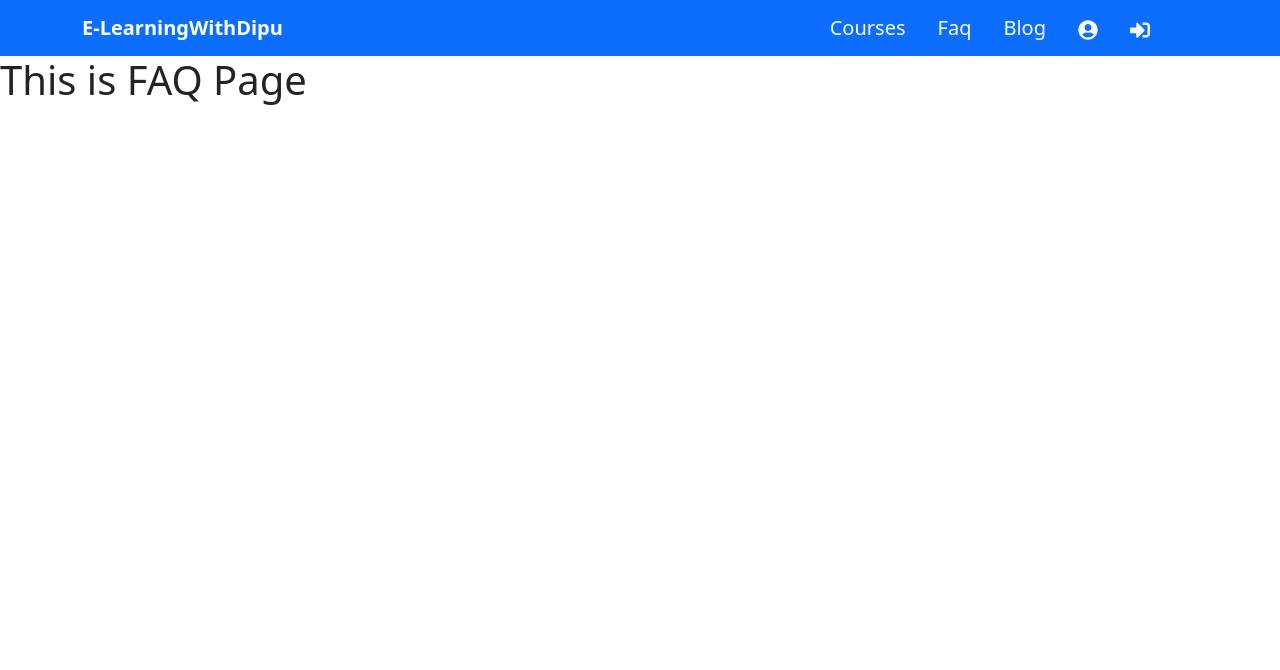
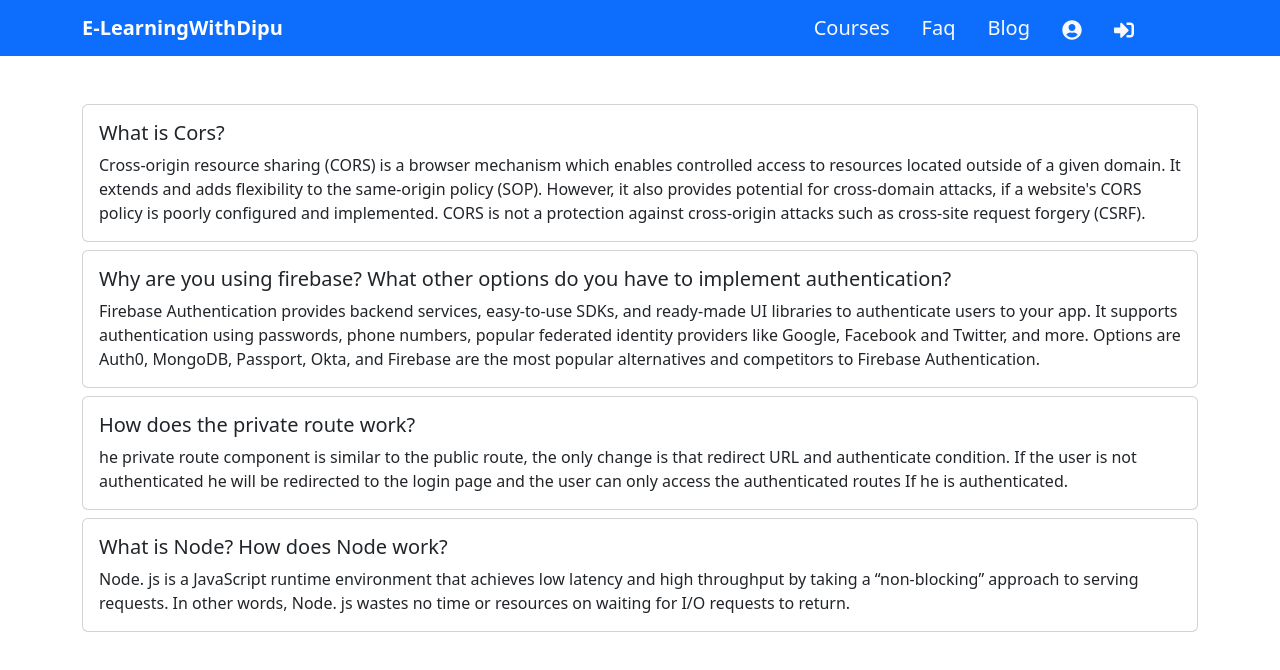
Before and after one commit to mzhdipu/e-learningwithdipu, a React (Create React App) app: page /faq in a window 1280 px wide. Shown: the top 670 px of the page. Built offline with nearby package versions, Linux system fonts and the light colour scheme; no server answers.

Commit message:
setup live api link

```diff
--- a/src/pages/Blog/Blog.js
+++ b/src/pages/Blog/Blog.js
@@ -1,10 +1,26 @@
 import React from 'react';
+import { Container } from 'react-bootstrap';
+import Button from 'react-bootstrap/Button';
+import Card from 'react-bootstrap/Card';
 
 const Blog = () => {
     return (
-        <div>
-            <h1>This is Blog Page</h1>
-        </div>
+        <Container className='my-5'>
+            <Card>
+                <Card.Body>
+                    <Card.Title>Top 5 Reasons to Learn JavaScript</Card.Title>
+                    <Card.Text>
+                    Being a developer it is overwhelming to learn multiple languages to build different kinds of applications. Most of the time we need to learn more than one language just to build a single application or to build various applications. For the frontend part, you learn a different language and for the backend one a different language. For mobile, you learn a different one, for game development you learn a different one. Every time learning a new language becomes quite confusing or sometimes frustrating for developers… Surely we all want to stick to one language that can perform pretty much any task. <br />
+
+                    So whats the solution for the above problems? Can we just learn a single language and manage multiple things together? Is there any language that can fulfill most of the tasks? Is there any language that can be used everywhere…? <br />
+
+                    JavaScript is everywhere…whether its a small startup or a big company, most of them are working on this language to build various kinds of applications. Earlier JavaScript was only used to make your page interactive and it was limited to the web browser only. But now this language has become a part of server-side coding as well and its giving tough competition to the other languages in the market.  <br />
+
+                    Today, JavaScript is visible almost everywhere. A lot of frameworks and libraries are also available that can do pretty much anything you want.  It is used by 95% of all the websites which you can check here. According to Stack Overflow Developer Survey 2020, JavaScript is the #1 programming language.
+                    </Card.Text>
+                </Card.Body>
+            </Card>
+        </Container>
     );
 };
 
--- a/src/pages/Courses/Courses.js
+++ b/src/pages/Courses/Courses.js
@@ -13,7 +13,7 @@ const Courses = () => {
             <Container>
                 <Row>
 
-                    <Col lg={3} className="bg-secondary ">
+                    <Col lg={3} className="">
                         <LeftSideNavber></LeftSideNavber>
                     </Col>
 
--- a/src/pages/Faq/Faq.js
+++ b/src/pages/Faq/Faq.js
@@ -1,10 +1,47 @@
 import React from 'react';
+import { Container } from 'react-bootstrap';
+import Button from 'react-bootstrap/Button';
+import Card from 'react-bootstrap/Card';
 
 const Faq = () => {
     return (
-        <div>
-            <h1>This is FAQ Page</h1>
-        </div>
+        <Container className='my-5'>
+            <Card className="my-2">
+                <Card.Body>
+                    <Card.Title>What is Cors?</Card.Title>
+                    <Card.Text>
+                    Cross-origin resource sharing (CORS) is a browser mechanism which enables controlled access to resources located outside of a given domain. It extends and adds flexibility to the same-origin policy (SOP). However, it also provides potential for cross-domain attacks, if a website's CORS policy is poorly configured and implemented. CORS is not a protection against cross-origin attacks such as cross-site request forgery (CSRF).
+                    </Card.Text>
+                </Card.Body>
+            </Card>
+
+            <Card className="my-2">
+                <Card.Body>
+                    <Card.Title>Why are you using firebase? What other options do you have to implement authentication?</Card.Title>
+                    <Card.Text>
+                    Firebase Authentication provides backend services, easy-to-use SDKs, and ready-made UI libraries to authenticate users to your app. It supports authentication using passwords, phone numbers, popular federated identity providers like Google, Facebook and Twitter, and more. Options are Auth0, MongoDB, Passport, Okta, and Firebase are the most popular alternatives and competitors to Firebase Authentication.
+                    </Card.Text>
+                </Card.Body>
+            </Card>
+
+            <Card className="my-2">
+                <Card.Body>
+                    <Card.Title>How does the private route work?</Card.Title>
+                    <Card.Text>
+                    he private route component is similar to the public route, the only change is that redirect URL and authenticate condition. If the user is not authenticated he will be redirected to the login page and the user can only access the authenticated routes If he is authenticated.
+                    </Card.Text>
+                </Card.Body>
+            </Card>
+
+            <Card className="my-2">
+                <Card.Body>
+                    <Card.Title>What is Node? How does Node work?</Card.Title>
+                    <Card.Text>
+                    Node. js is a JavaScript runtime environment that achieves low latency and high throughput by taking a “non-blocking” approach to serving requests. In other words, Node. js wastes no time or resources on waiting for I/O requests to return.
+                    </Card.Text>
+                </Card.Body>
+            </Card>
+        </Container>
     );
 };
 
--- a/src/pages/Shared/LeftSideNavber/LeftSideNavber.css
+++ b/src/pages/Shared/LeftSideNavber/LeftSideNavber.css
@@ -6,6 +6,6 @@
 }
 .categoriesItem a{
     text-decoration: none;
-    color: white;
+    color: black;
     text-transform: uppercase;
 }
--- a/src/pages/Shared/LeftSideNavber/LeftSideNavber.js
+++ b/src/pages/Shared/LeftSideNavber/LeftSideNavber.js
@@ -6,14 +6,14 @@ const LeftSideNavber = () => {
     const [categories, setCategories] = useState([]);
 
     useEffect(()=>{
-        fetch(`http://localhost:5000/categories`)
+        fetch(`https://e-learning-with-dipu-server.vercel.app/categories`)
             .then(res => res.json())
             .then(data => setCategories(data))
     },[])
 
     return (
         <div>
-            <h3>Left Side Contents : {categories.length}</h3>
+            <h3 className='text-center'>Categories</h3>
             {
                 categories.map(category =>
                     <p key={category.id} className='categoriesItem'><Link to={`/category/${category.id}`}>{category.name}</Link></p>
--- a/src/routes/Routes.js
+++ b/src/routes/Routes.js
@@ -23,14 +23,14 @@ export const router = createBrowserRouter([
                 path : "/courses",
                 element : <Courses></Courses>,
                 loader : () => {
-                    return fetch(`http://localhost:5000/courses`)
+                    return fetch(`https://e-learning-with-dipu-server.vercel.app/courses`)
                 }
             },
             {
                 path : "/courses-details/:id",
                 element : <CourseDetails></CourseDetails>,
                 loader : ({params}) => {
-                    return fetch(`http://localhost:5000/courses-details/${params.id}`)
+                    return fetch(`https://e-learning-with-dipu-server.vercel.app/courses-details/${params.id}`)
                 }
             },
             {
```
Also changed, not shown: src/pages/Shared/Header/Header.js (+12 -1 lines), firebase.json (added), 1 other file (tests, documents, lock files or other folders).
